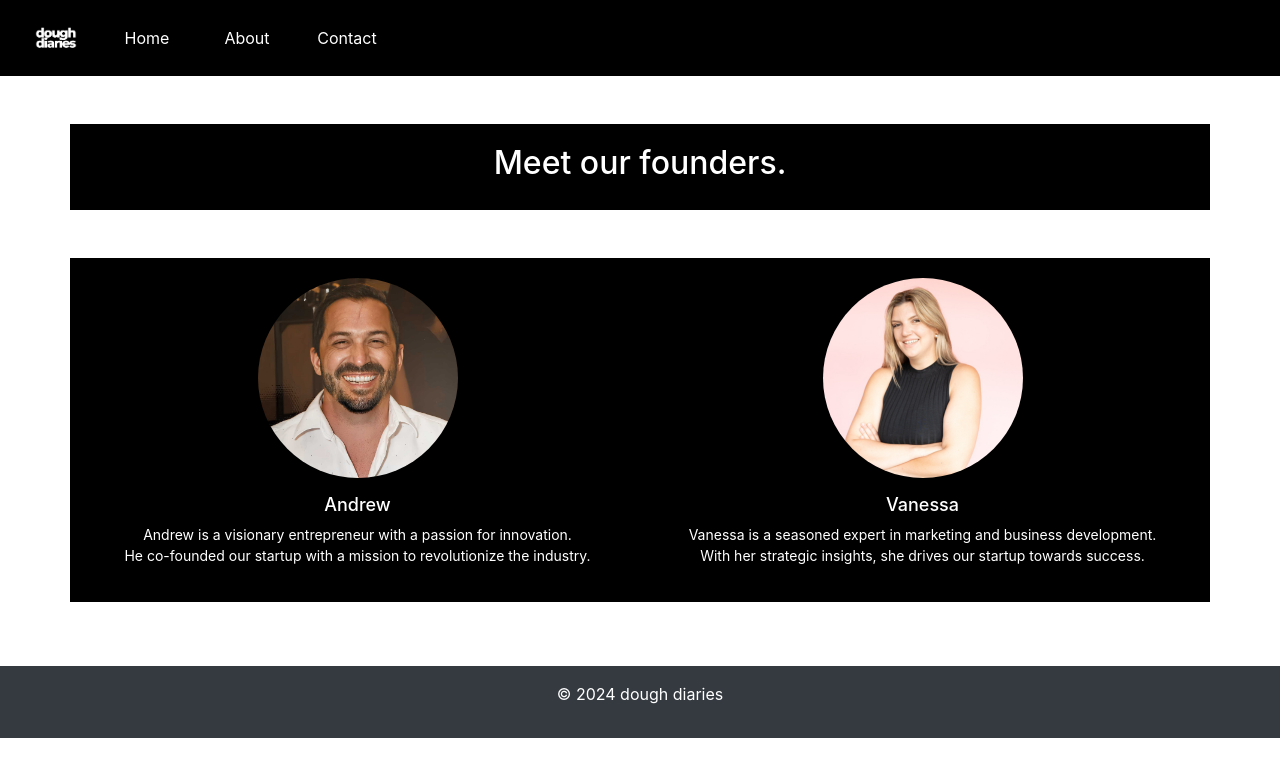
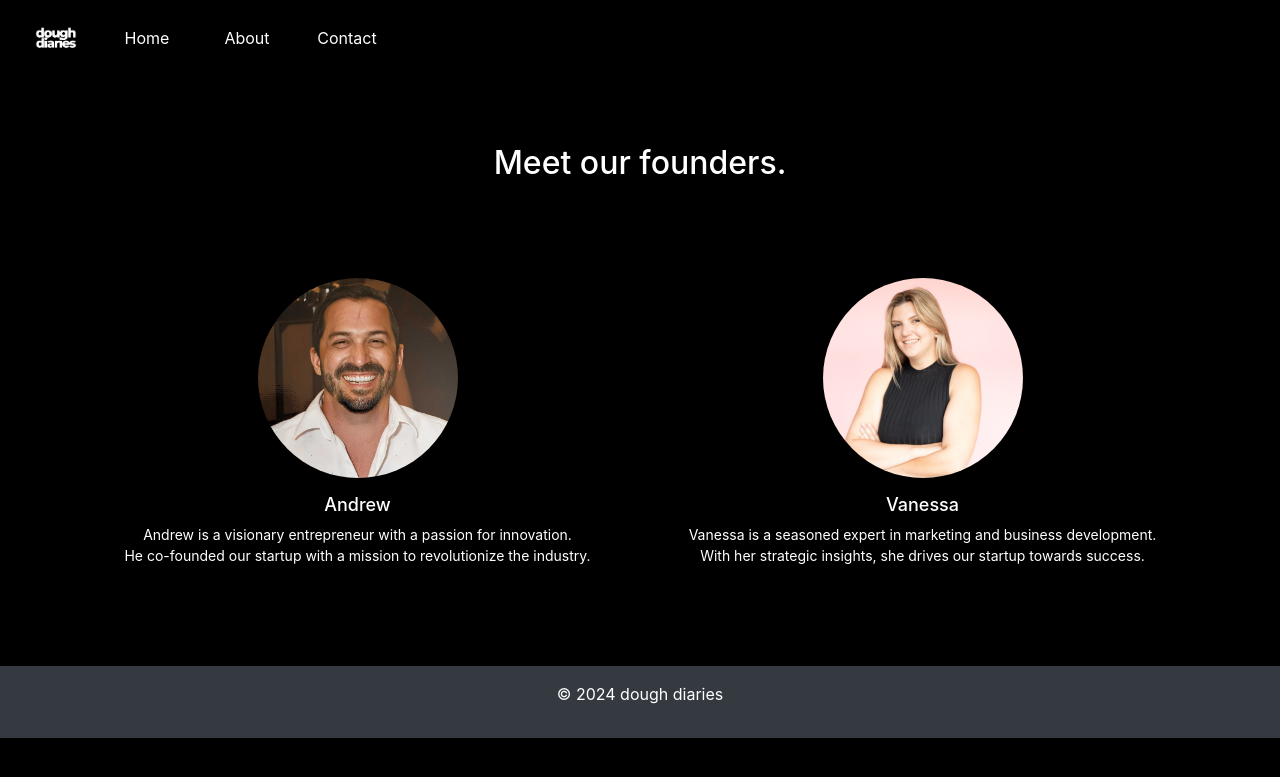
Before and after one commit to LamettaV/doughdiaries, a Flask app: page /about in a window 1280 px wide. Shown: the top 777 px of the page. Run offline with Flask 3, Linux system fonts and the light colour scheme; some libraries are stand-ins or nearby versions.

Commit message:
Changed about page

```diff
--- a/static/css/about.css
+++ b/static/css/about.css
@@ -30,3 +30,8 @@
     color: white;
     padding: 20px;
 }
+
+body {
+    background-color: #000000;
+    color: white;
+}
```
